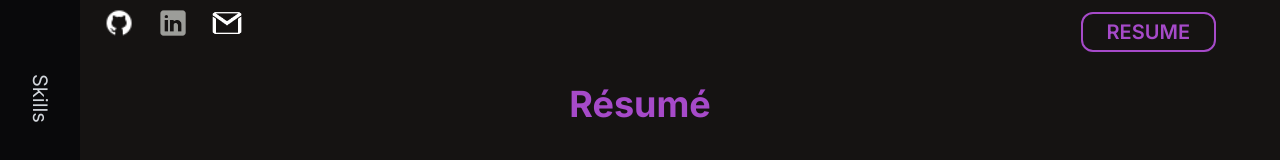
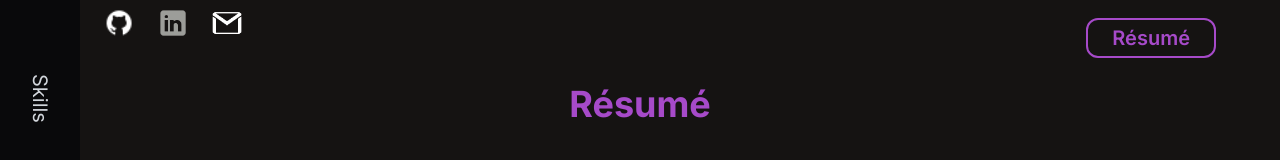
Before and after one commit to Aadya-Jha/My-Portfolio, a React (Vite) app in the folder portfolio/: page /resume in a window 1280 px wide. Shown: the top 160 px of the page. Built offline with nearby package versions, Linux system fonts and the light colour scheme.

Commit message:
added links

```diff
--- a/portfolio/src/components/Navbar.jsx
+++ b/portfolio/src/components/Navbar.jsx
@@ -1,22 +1,31 @@
 import React from "react";
+import { Link } from "react-router-dom";
 
 const Navbar = () => {
     return(
         <div className="bg-black-dark min-h-screen w-20 fixed top-0 left-0 pl-10 pt-7 text-gray-300 ">
             <ul >
+                <Link to="/skills">
                     <li className="transform rotate-90 origin-left mt-8 font-medium text-xl font-inter hover:cursor-pointer hover:text-white
                         hover:border-r-4 hover:border-purple">
                         Skills
                     </li>
+                </Link>
+                <Link to="/projects">
                     <li className="transform rotate-90 origin-left mt-16 font-medium text-xl font-inter hover:cursor-pointer">
                         Projects
                     </li>
+                </Link>
+                <Link to='/experience'>
                     <li className="transform rotate-90 origin-left mt-24 font-medium text-xl font-inter hover:cursor-pointer">
                         Experience
                     </li>
+                </Link>
+                <Link to="/education">
                     <li className="transform rotate-90 origin-left mt-32 font-medium text-xl font-inter hover:cursor-pointer">
                         Education
                     </li>
+                </Link>
             </ul>
         </div>
     );
--- a/portfolio/src/components/Topbar.jsx
+++ b/portfolio/src/components/Topbar.jsx
@@ -1,4 +1,5 @@
 import React from "react";
+import { Link } from 'react-router-dom';
 import githubIcon from "../assets/github-white.png";
 import linkedinIcon from "../assets/linkedin-light.png";
 
@@ -25,9 +26,13 @@ const Topbar = () => {
                     </li>
                 </ul>
             </div>
-            <div className="ml-auto border-2 border-purple mr-36 mt-3 pl-6 pr-6 h-10 flex justify-center items-center rounded-xl hover:bg-purple group
-             hover:cursor-pointer">
-                <h2 className="text-purple font-semibold font-inter text-xl group-hover:text-white  ">RESUME</h2>
+            <div className="flex justify-center items-center ml-auto ">
+                <Link to="/resume">
+                    <div className="border-2 border-purple mr-36 mt-3 pl-6 pr-6 h-10 flex justify-center items-center rounded-xl hover:bg-purple group
+                    hover:cursor-pointer">
+                        <h2 className="text-purple font-semibold font-inter text-xl group-hover:text-white  ">Résumé</h2>
+                    </div>
+                </Link>
             </div>
         </div>
     );
```
Lines whose indentation alone changed are shown as unchanged.
